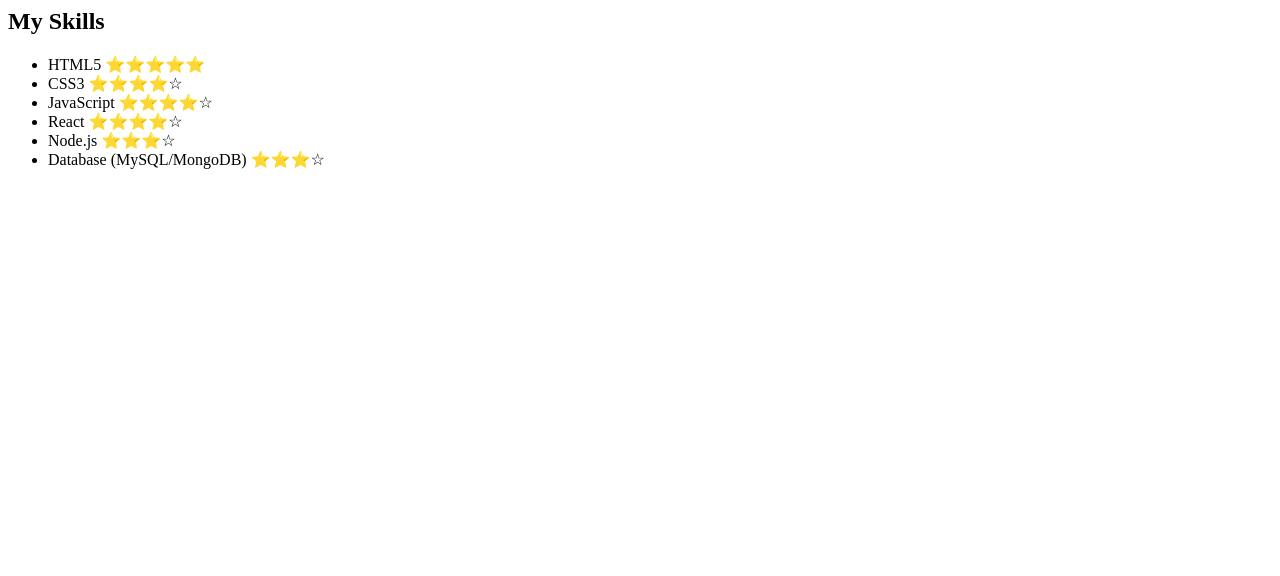
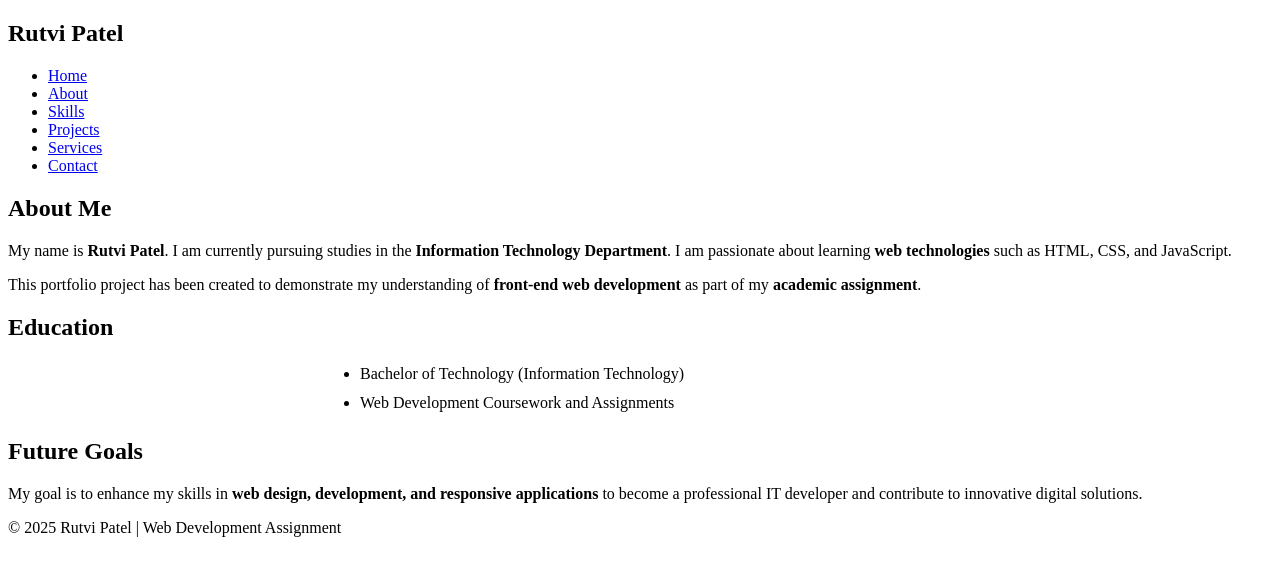
Before and after one commit to Rutvi-it/my-portfolio, a plain HTML site: page skills.html in a window 1280 px wide. Drawn offline with Linux system fonts and the light colour scheme.

Commit message:
Update skills.html

```diff
--- a/skills.html
+++ b/skills.html
@@ -1,12 +1,57 @@
+<!DOCTYPE html>
+<html lang="en">
+<head>
+  <meta charset="UTF-8">
+  <meta name="viewport" content="width=device-width, initial-scale=1.0">
+  <title>About Me | Rutvi Patel</title>
+  <link rel="stylesheet" href="style.css">
+</head>
+<body>
+  <header>
+    <nav>
+      <h2>Rutvi Patel</h2>
+      <ul>
+        <li><a href="index.html">Home</a></li>
+        <li><a href="about.html" class="active">About</a></li>
+        <li><a href="skills.html">Skills</a></li>
+        <li><a href="projects.html">Projects</a></li>
+        <li><a href="services.html">Services</a></li>
+        <li><a href="contact.html">Contact</a></li>
+      </ul>
+    </nav>
+  </header>
 
-<section>
-  <h1>My Skills</h1>
-  <ul>
-    <li>HTML5 ⭐⭐⭐⭐⭐</li>
-    <li>CSS3 ⭐⭐⭐⭐☆</li>
-    <li>JavaScript ⭐⭐⭐⭐☆</li>
-    <li>React ⭐⭐⭐⭐☆</li>
-    <li>Node.js ⭐⭐⭐☆</li>
-    <li>Database (MySQL/MongoDB) ⭐⭐⭐☆</li>
-  </ul>
-</section>
+  <section>
+    <h1>About Me</h1>
+    <p>
+      My name is <b>Rutvi Patel</b>. I am currently pursuing studies in the
+      <b>Information Technology Department</b>.
+      I am passionate about learning <b>web technologies</b> such as HTML, CSS, and JavaScript.
+    </p>
+    <p>
+      This portfolio project has been created to demonstrate my understanding of
+      <b>front-end web development</b> as part of my <b>academic assignment</b>.
+    </p>
+  </section>
+
+  <section>
+    <h2>Education</h2>
+    <ul style="max-width:600px;margin:auto;line-height:1.8;">
+      <li>Bachelor of Technology (Information Technology)</li>
+      <li>Web Development Coursework and Assignments</li>
+    </ul>
+  </section>
+
+  <section>
+    <h2>Future Goals</h2>
+    <p>
+      My goal is to enhance my skills in <b>web design, development, and responsive applications</b>
+      to become a professional IT developer and contribute to innovative digital solutions.
+    </p>
+  </section>
+
+  <footer>
+    <p>© 2025 Rutvi Patel | Web Development Assignment</p>
+  </footer>
+</body>
+</html>
```
